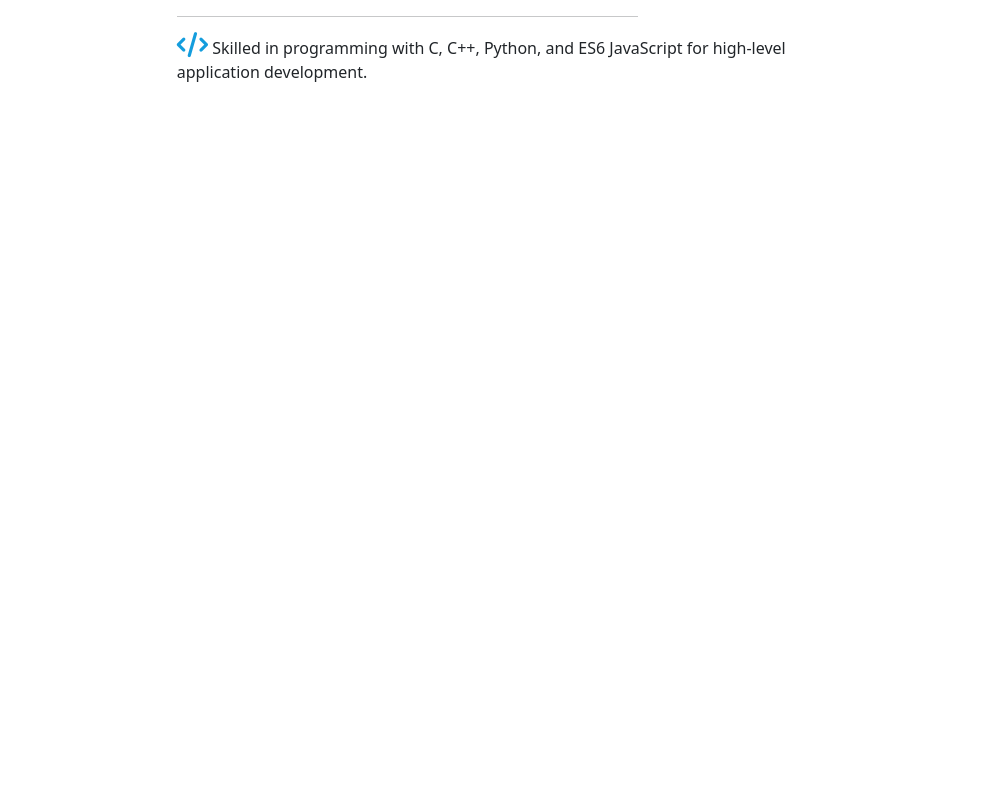
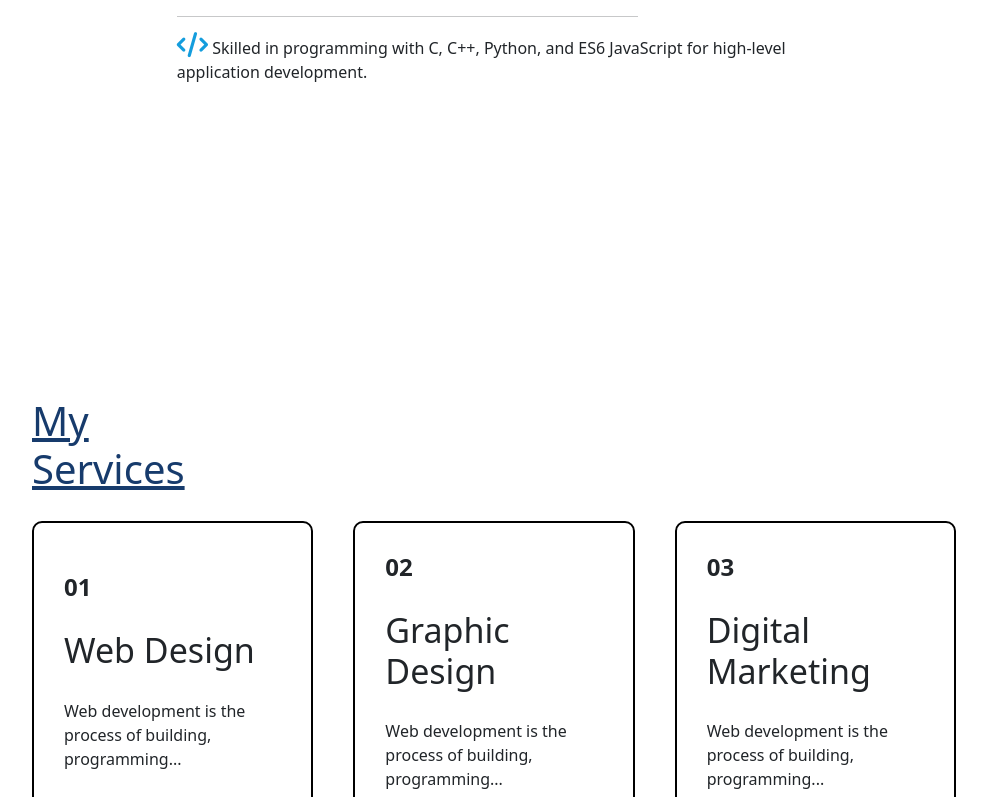
Before and after one commit to Sodiols/sodiolSayem, a React (Vite) app: page / in a window 1280 px wide. Shown: the part 2003-2800 px from the top of the page, without its empty margins (284-1271 px from the left). Before the commit the page ends 2400 px from the top, so only its background shows below. Built offline with nearby package versions, Linux system fonts and the light colour scheme; a web font is replaced by a local one.

Commit message:
first commit

```diff
--- a/src/App.jsx
+++ b/src/App.jsx
@@ -1,6 +1,7 @@
 import About from "./Components/About/About"
 import Hero from "./Components/Hero/Hero"
 import LeftNavbar from "./Components/LeftNavbar/LeftNavbar"
+import Services from "./Components/Services/Services"
 import Skills from "./Components/Skills/Skills"
 
 
@@ -15,6 +16,7 @@ function App() {
         <Hero />
         <About />
         <Skills/>
+        <Services/>
 
       </div>
     </div>
```
